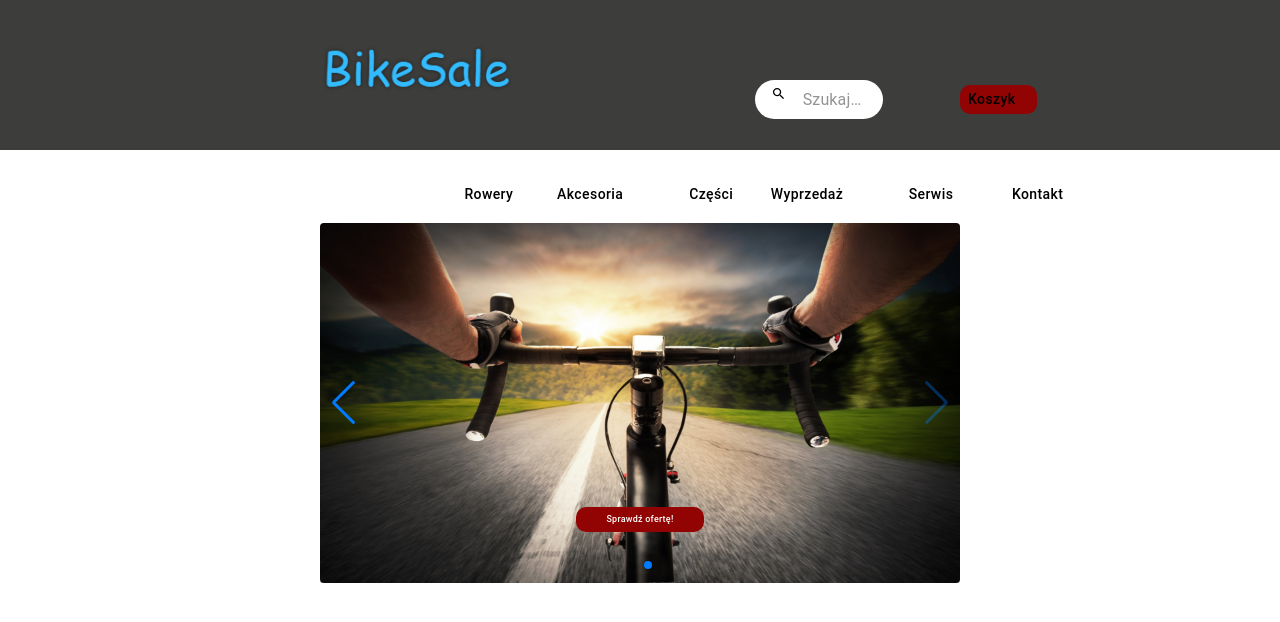
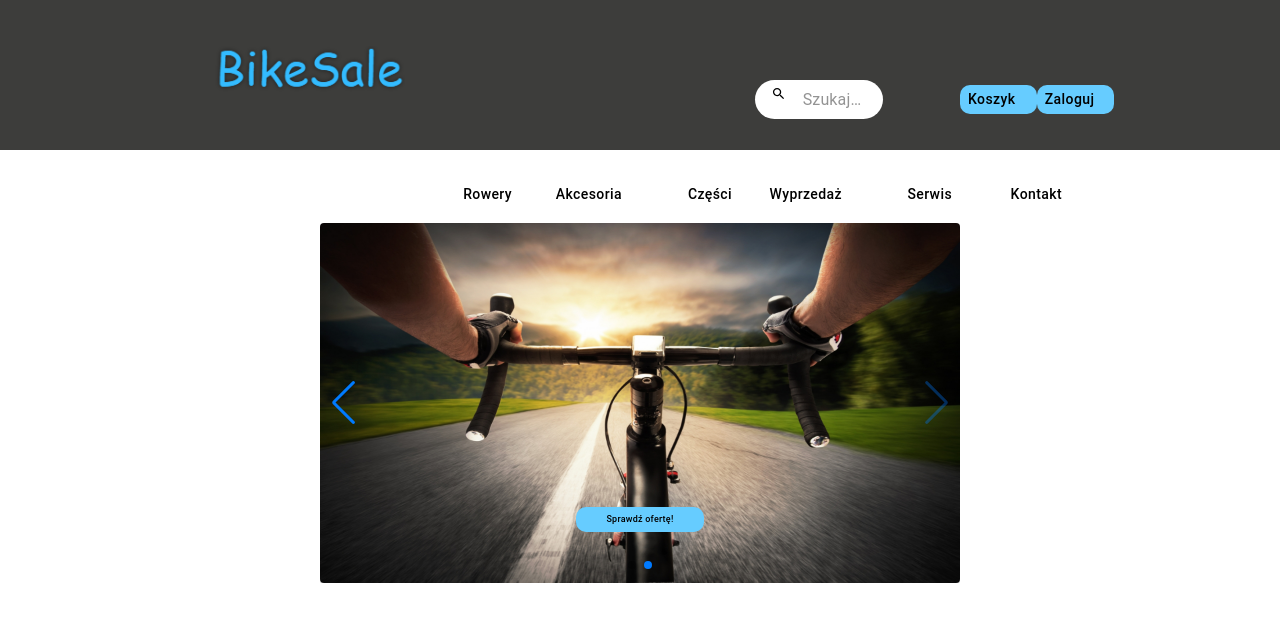
Before and after one commit to Mniszku/BikeSale, a React (Create React App) app: page / in a window 1280 px wide. Shown: the top 622 px of the page. Built offline with nearby package versions, Linux system fonts and the light colour scheme.

Commit message:
Create button in Top panel/ change color/

```diff
--- a/src/Home/Home.jsx
+++ b/src/Home/Home.jsx
@@ -19,8 +19,8 @@ const Home = () => {
           alignItems="center"
           justifyContent="space-evenly"
         >
-          <Grid item xs={3}></Grid>
-          <Grid item xs={4}>
+          <Grid item xs={2}></Grid>
+          <Grid item xs={5}>
             <img
               style={{ width: "15vw", marginTop: "2vw" }}
               src={Logo}
@@ -34,15 +34,23 @@ const Home = () => {
 
           <Grid item xs={3} sx={{ mt: 10 }}>
             <MenuButton
-              backgroundColor={"#920303"}
+              backgroundColor={"#66CCFF"}
               width={"6vw"}
               height={"2.3vw"}
               color={"#000000"}
               path={"/"}
               buttonName={"Koszyk"}
             />
+
+            <MenuButton
+              backgroundColor={"#66CCFF"}
+              width={"6vw"}
+              height={"2.3vw"}
+              color={"#000000"}
+              path={"/"}
+              buttonName={"Zaloguj"}
+            />
           </Grid>
-          <Grid item xs={3}></Grid>
         </Grid>
       </Box>
       <Grid
--- a/src/MediaCard/MediaCard.jsx
+++ b/src/MediaCard/MediaCard.jsx
@@ -55,7 +55,7 @@ const MediaCard = (props) => {
               <Button
                 style={{
                   textTransform: "none",
-                  background: "#920303",
+                  background: "#66CCFF",
                   borderRadius: 10,
                   border: "none",
                   height: "2vw",
@@ -64,7 +64,7 @@ const MediaCard = (props) => {
                   fontSize: "0.7vw",
                 }}
               >
-                Sprawdź ofertę!
+                <p style={{ color: "black" }}> Sprawdź ofertę!</p>
               </Button>
             </div>
           </div>
--- a/src/MenuButton/MenuButton.jsx
+++ b/src/MenuButton/MenuButton.jsx
@@ -22,13 +22,14 @@ const MenuButton = (props) => {
           color: "black",
           borderRadius: 10,
           color: color,
+          textAlign: " center",
         }}
       >
         <Grid item xs={12}>
           <img src={icon} alt="" />
         </Grid>
         <Grid item xs={12}>
-          <span style={{ marginRight: "1.2vw" }}>{buttonName}</span>
+          <span style={{ marginRight: "1.3vw" }}>{buttonName}</span>
         </Grid>
       </Button>
     </>
```
